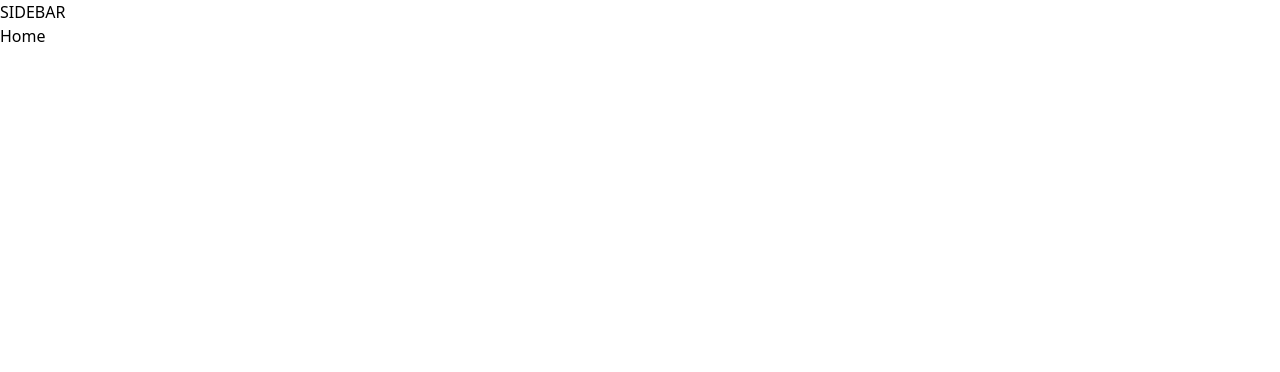
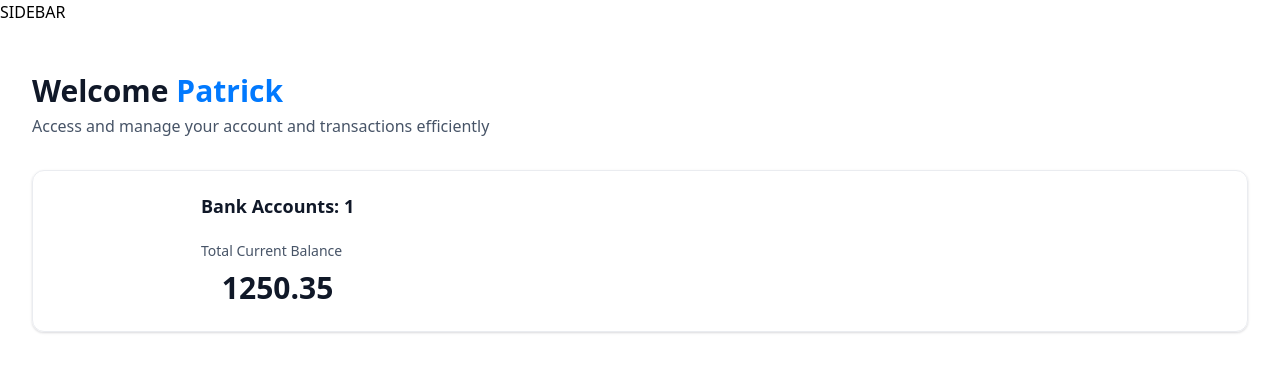
Before and after one commit to Praeda822/pkbanking, a Next.js app: page / in a window 1280 px wide. Shown: the top 372 px of the page. Built offline with nearby package versions, Linux system fonts and the light colour scheme.

Commit message:
Total current balance displayed..

```diff
--- a/app/(root)/page.tsx
+++ b/app/(root)/page.tsx
@@ -1,7 +1,30 @@
+import HeaderBox from "@/components/HeaderBox";
+import TotalBalanceBox from "@/components/TotalBalanceBox";
 import React from "react";
 
 const Home = () => {
-  return <div>Home</div>;
+  const loggedIn = { firstName: "Patrick" };
+
+  return (
+    <section className="home">
+      <div className="home-content">
+        <header className="home-header">
+          <HeaderBox
+            type="greeting"
+            title="Welcome"
+            user={loggedIn?.firstName || "Guest"}
+            subtext="Access and manage your account and transactions efficiently"
+          />
+
+          <TotalBalanceBox
+            accounts={[]}
+            totalBanks={1}
+            totalCurrentBalance={1250.35}
+          />
+        </header>
+      </div>
+    </section>
+  );
 };
 
 export default Home;
--- /dev/null
+++ b/components/HeaderBox.tsx
@@ -0,0 +1,22 @@
+import React from "react";
+
+const HeaderBox = ({
+  type = "title",
+  title,
+  subtext,
+  user,
+}: HeaderBoxProps) => {
+  return (
+    <div className="header-box">
+      <h1 className="header-box-title">
+        {title}
+        {type === "greeting" && (
+          <span className="text-bankGradient">&nbsp;{user}</span>
+        )}
+      </h1>
+      <p className="header-box-subtext">{subtext}</p>
+    </div>
+  );
+};
+
+export default HeaderBox;
--- /dev/null
+++ b/components/TotalBalanceBox.tsx
@@ -0,0 +1,26 @@
+import React from "react";
+
+const TotalBalanceBox = ({
+  accounts = [],
+  totalBanks,
+  totalCurrentBalance,
+}: TotlaBalanceBoxProps) => {
+  return (
+    <section className="total-balance">
+      <div className="total-balance-chart">{/* Dougnut chart */}</div>
+
+      <div className="flex flex-col gap-6">
+        <h2 className="header-2">Bank Accounts: {totalBanks}</h2>
+        <div className="flex flex-col gap-2">
+          <p className="total-balance-label">Total Current Balance</p>
+
+          <p className="total-balance-amount flex-center gap-2">
+            {totalCurrentBalance}
+          </p>
+        </div>
+      </div>
+    </section>
+  );
+};
+
+export default TotalBalanceBox;
```
